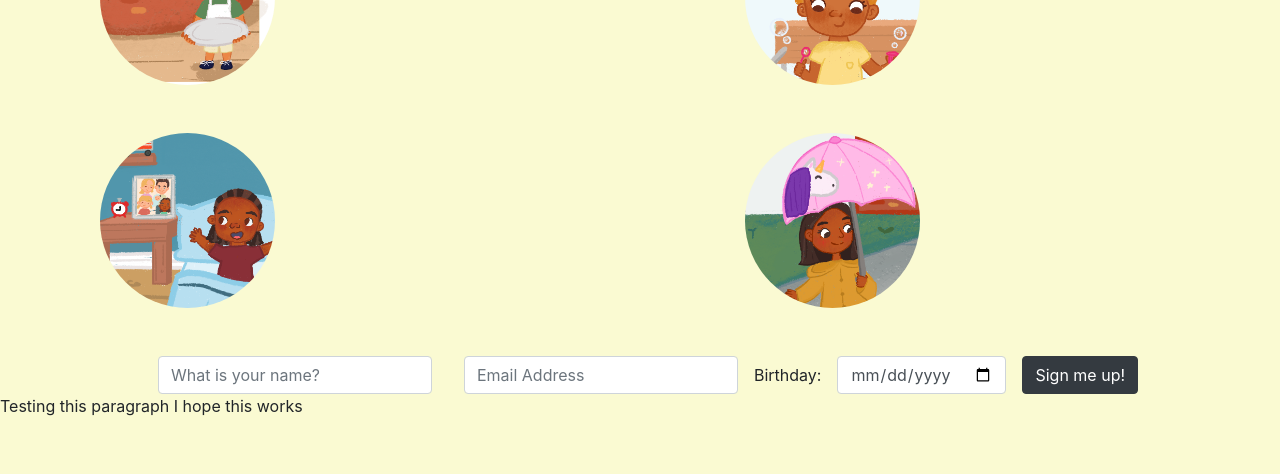
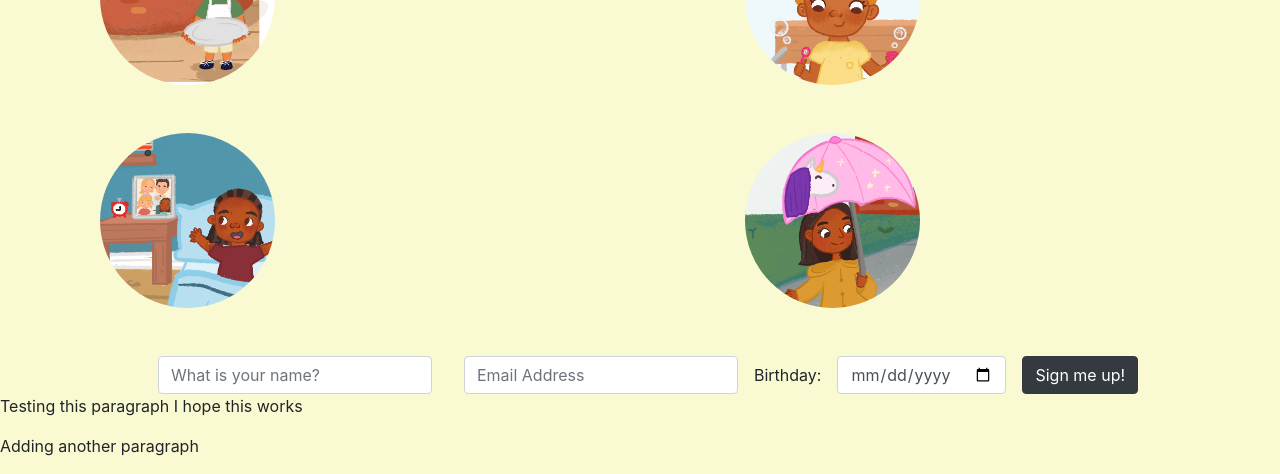
Before and after one commit to rarean/This-is-ME-from-A-to-Z, a website: page index.html in a window 1280 px wide. Shown: the part 393-867 px from the top of the page. Before the commit the page ends 827 px from the top, so only its background shows below. Drawn offline with nearby package versions, Linux system fonts and the light colour scheme.

Commit message:
paragraph second

```diff
--- a/index.html
+++ b/index.html
@@ -87,6 +87,7 @@
 </form>
 
 <p>Testing this paragraph I hope this works</p>
+<p>Adding another paragraph</p>
 
     <script src="node_modules/jquery/dist/jquery.slim.min.js"></script>
     <script src="node_modules/popper.js/dist/umd/popper.min.js"></script>
```
